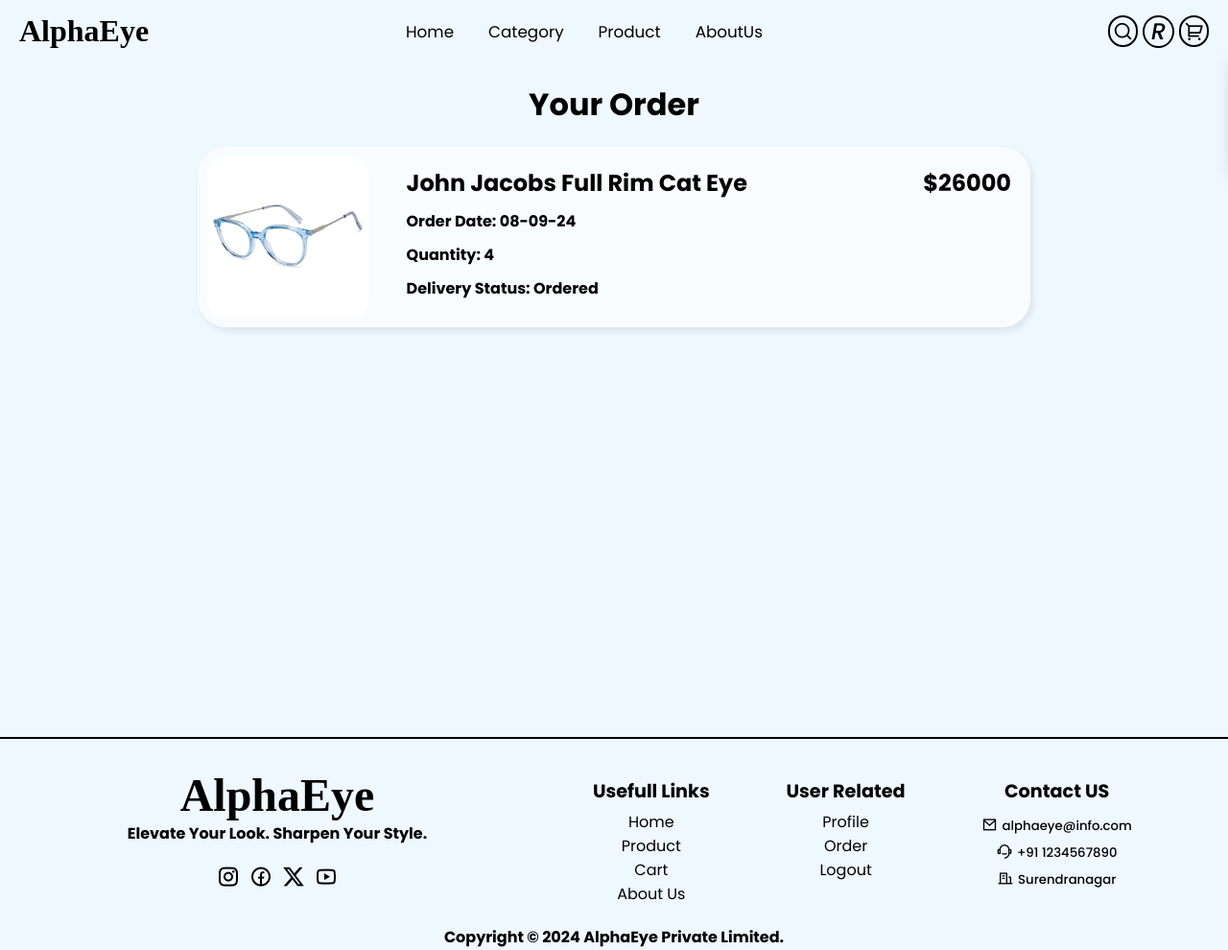
After one commit to Rafik-Lakhani/Alpha-Eye-E-Commerce-, a PHP site: page /userorder.php in a window 1280 px wide. The commit adds this page. Shown: the whole page at 96% size. Run offline with PHP 8.4, Linux system fonts and the light colour scheme; a user stored in the database is signed in; data comes from the database, SQL or seed files in the repository; some libraries are stand-ins or nearby versions.

```diff
--- a/component/nav.php
+++ b/component/nav.php
@@ -117,7 +117,7 @@
                         <li><a href="profile.php">
                             <i class="ri-shield-user-line"></i>Profile</a>
                         </li>
-                        <li><a href="order.php">
+                        <li><a href="userorder.php">
                             <i class="ri-truck-line"></i>Orders</a>
                         </li>
                         <li><a href="logout.php">
--- a/cssStyle/singin.css
+++ b/cssStyle/singin.css
@@ -44,7 +44,7 @@
     gap: 10px;
     position: relative;
     background-color: #fff;
-    box-shadow: 3px 4px 7px #29262618;;
+    box-shadow: 3px 4px 7px #29262618;
 
   }
 
--- /dev/null
+++ b/cssStyle/userorder.css
@@ -0,0 +1,68 @@
+*{
+    padding: 0;
+    margin: 0;
+    box-sizing: border-box;
+    font-family: "Poppins", sans-serif;
+}
+
+html, body{
+    width: 100%;
+    overflow-x: hidden;
+    height: 100%;
+}
+
+.main{
+    width: 100%;
+    display: flex;
+    flex-direction: column;
+    background-color: #f0f8ff;
+    min-height: 100%;
+}
+
+.center-div{
+    width: 100%;
+    display: flex;
+    justify-content: flex-start;
+    align-items: center;
+    gap: 20px;
+    padding: 20px;
+    flex-direction: column;
+    min-height: 70vh;
+}
+
+.order-product{
+    display: flex;
+    width: 70%;
+    gap: 10px;
+    padding: 10px;
+    background-color: #ffffff98;
+    /* background-color: #fff; */
+    border-radius: 30px;
+    box-shadow: 3px 4px 7px #29262618;
+}
+
+.image-sec{
+    width: 30%;
+}
+.order-product .image-sec img{
+    width: 100%;
+    object-fit: cover;
+    height: 100%;
+    border-radius: 20px;
+}
+
+.details-sec{
+    display: flex;
+    gap: 10px;
+    justify-content: space-between;
+    padding: 10px;
+    width: 80%;
+    flex-direction: row;
+}
+
+.name-sec{
+    display: flex;
+    gap: 10px;
+    width: 80%;
+    flex-direction: column;
+}
--- a/order.php
+++ b/order.php
@@ -46,7 +46,7 @@
 
             // add user eye number in data base
 
-            $adduserpower="INSERT INTO `userprescription`(`orderid`, `userid`, `productid`, `leftSPH`, `rightSPH`, `leftCYL`, `rightCYL`, `leftAXIS`, `rightAXIS`, `leftADD`, `rightADD`) VALUES ($orderdata[orderid],$orderdata[userid],$orderdata[productid],$leftsph,$rightsph,$leftcyl,$rightcyl,$leftaxis,$rightaxis,$leftadd,$rightaxis)";
+            $adduserpower="INSERT INTO `userprescription`(`orderid`, `userid`, `productid`, `leftSPH`, `rightSPH`, `leftCYL`, `rightCYL`, `leftAXIS`, `rightAXIS`, `leftADD`, `rightADD`) VALUES ($orderdata[orderid],$orderdata[userid],$orderdata[productid],$leftsph,$rightsph,$leftcyl,$rightcyl,$leftaxis,$rightaxis,$leftadd,$rightadd)";
             $userpowerresult=mysqli_query($con,$adduserpower);
         }
 
@@ -62,4 +62,6 @@
     }
 
 }
+
+
 ?>
--- a/useraddress.php
+++ b/useraddress.php
@@ -57,6 +57,8 @@
     $result=mysqli_query($con,$fetchuser);
     $data=mysqli_fetch_array($result);
 
+
+
     $select="SELECT * FROM `useraddres` WHERE userid=$data[id]";
     $ans=mysqli_query($con,$select);
         if(mysqli_num_rows($ans)>0){
--- /dev/null
+++ b/userorder.php
@@ -0,0 +1,54 @@
+<!DOCTYPE html>
+<html lang="en">
+<head>
+    <meta charset="UTF-8">
+    <meta name="viewport" content="width=device-width, initial-scale=1.0">
+    <link rel="stylesheet" href="cssStyle/userorder.css">
+    <title>Your Order | Alpha Eye</title>
+</head>
+<body>
+    <div class="main">
+        <?php include("config/remixicone.php");?>
+        <?php include("config/fontfamily.php");?>
+        <?php include("component/nav.php");?>
+        <?php include("config/dbconnect.php");?>
+        <?php
+        // Get order details from database using session email
+        $useremail=$_SESSION['email'];
+        $selectuser="select * from userdata where useremail='$useremail'";
+        $useresult=mysqli_query($con,$selectuser);
+        $userdata=mysqli_fetch_assoc($useresult);
+
+        $selectorder="select * from `order` where userid=$userdata[id]";
+        $orderresult=mysqli_query($con,$selectorder);
+        ?>
+        <div class="center-div">
+            <h1>Your Order</h1>
+            <?php while($orderdata=mysqli_fetch_assoc($orderresult)){
+                $productselect="select * from product where productid=$orderdata[productid]";
+                $productresult=mysqli_query($con,$productselect);
+                $productdata=mysqli_fetch_array($productresult);
+                ?>
+                <div class="order-product">
+                    <div class="image-sec">
+                        <img src="assets/images/<?= $productdata['img1']?>" alt="" srcset="">
+                    </div>
+                    <div class="details-sec">
+                        <div class="name-sec">
+                            <h2><?= $productdata['name']?></h2>
+                            <?php $date=strtotime($orderdata['placeddate'])?>
+                            <h4>Order Date: <?= date('d-m-y',$date); ?></h4>
+                            <h4>Quantity: <?= $orderdata['quantity']?></h4>
+                            <h4>Delivery Status: <?= $orderdata['status']?></h4>
+                        </div>
+                        <div class="price-sec">
+                            <h2>$<?= $orderdata['amount']?></h2>
+                        </div>
+                    </div>
+                </div>
+            <?php }?>
+        </div>
+        <?php include("component/footer.php") ?>
+    </div>
+</body>
+</html>
```
Also changed, not shown: admin/orderadmin.php (+35 -31 lines), userprescription.php (+15 -9 lines).
